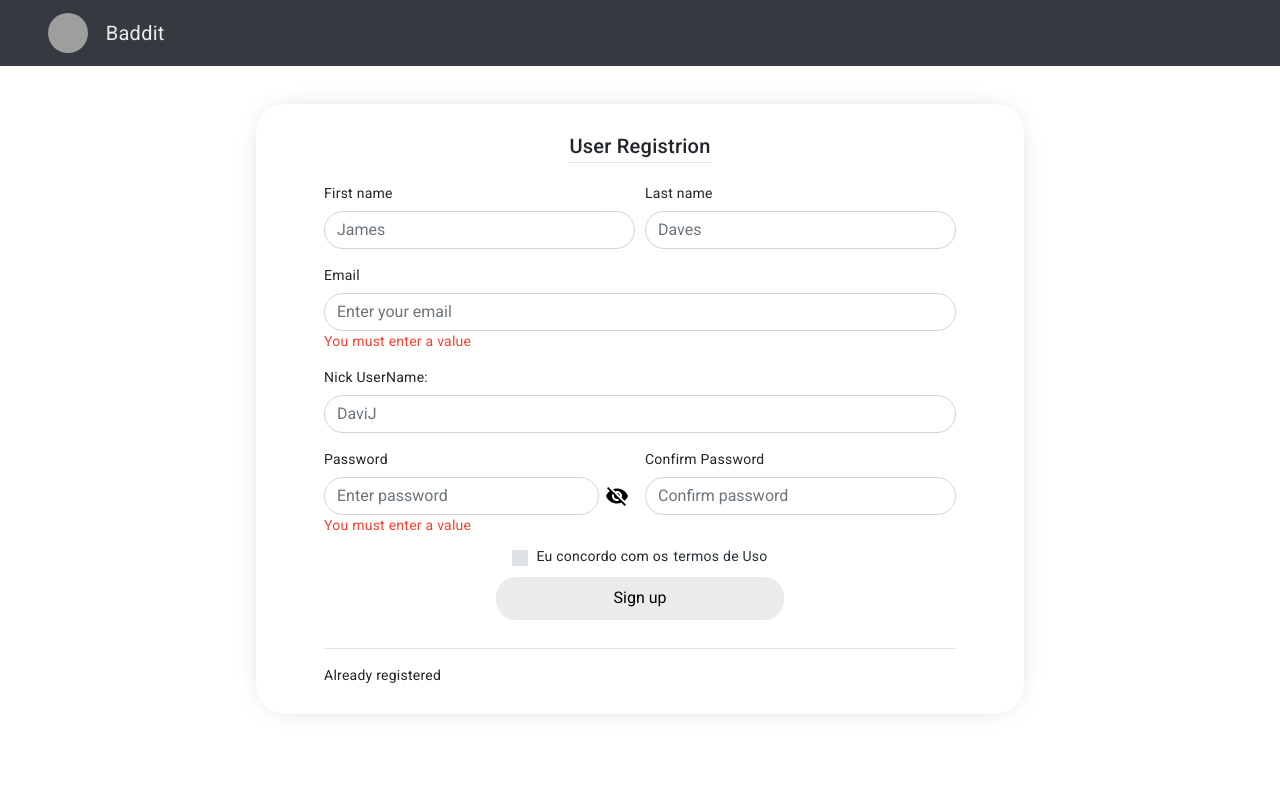
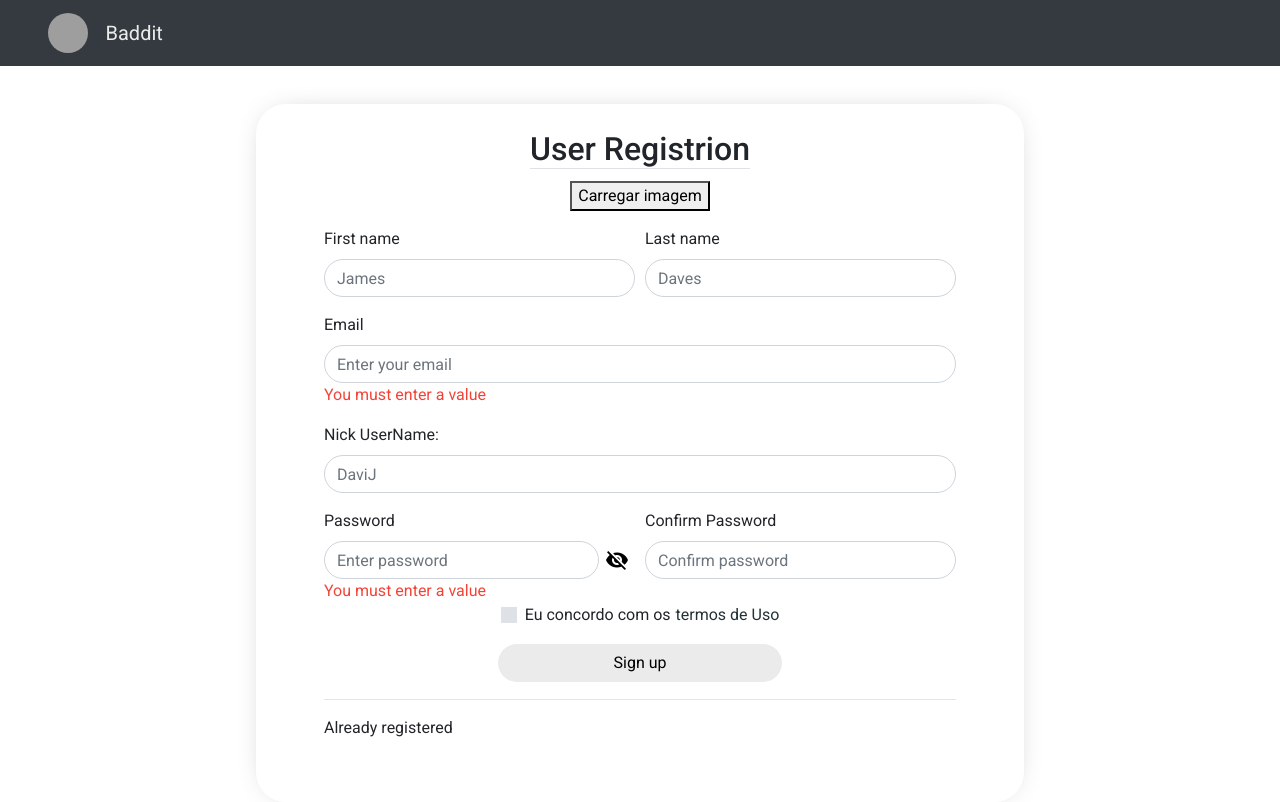
Before and after one commit to emanuelly-b-s/Baddit, an Angular app in the folder Front/: page /createnewaccount in a window 1280 px wide. Built offline with nearby package versions, Linux system fonts and the light colour scheme; grey boxes are pictures that could not be loaded.

Commit message:
add upload photo

```diff
--- a/Front/src/app/app.component.css
+++ b/Front/src/app/app.component.css
@@ -1,8 +1,10 @@
-*
+/* *
 {
   margin: 0;
+} */
+
+
+
+html, body {
+  min-height:500px;
 }
-
-body{
-  margin: 0;
-}
--- /dev/null
+++ b/Front/src/app/app.component.scss
@@ -0,0 +1,5 @@
+:host {
+    width: 100%;
+    height: 100%;
+}
+html, body{ height: max-content;}
--- a/Front/src/app/newaccount/newaccount.component.css
+++ b/Front/src/app/newaccount/newaccount.component.css
@@ -1,3 +1,8 @@
+
+*{
+    word-break:keep-all;
+}
+
 a:link {
     transition: all 0.5s;
     color: #223237;
@@ -14,6 +19,10 @@ a:hover {
 
 }
 
+.imgRegister{
+    height: 30%;
+}
+
 .mb-3,
 .my-3 {
     margin-bottom: 1rem !important;
@@ -23,11 +32,12 @@ a:hover {
     align-content: center;
     justify-content: center;
     align-items: center;
-
+    height: 100%;
 }
 
 form {
     width: 100%;
+    height: max-content;
 }
 
 
@@ -36,7 +46,6 @@ form {
     flex-direction: row;
     align-content: center;
     justify-content: center;
-    height: max-content;
     width: 60%;
     margin: 3% auto;
     padding: 2% 5%;
@@ -141,13 +150,7 @@ a {
     color: rgb(255 255 255 / 90%);
 }
 
-.example-container {
-    display: grid;
-    align-content: center;
-    justify-content: center;
-    align-items: center;
-    justify-items: center;
-}
+
 
 .navbar {
     position: relative;
@@ -167,34 +170,6 @@ a {
 }
 
 
-.card-body {
-    flex: 1 1 auto;
-    padding: var(--bs-card-spacer-y) var(--bs-card-spacer-x);
-    color: var(--bs-card-color);
-    display: flex;
-    flex-direction: column;
-    flex-wrap: nowrap;
-    align-content: center;
-    justify-content: center;
-    align-items: center;
-    text-align: center;
-}
-
-.card {
-    width: 80%;
-    display: flex;
-    align-items: center;
-    justify-content: center;
-}
-
-.card-title {
-    color: #448379;
-    font-family: 'Raleway' 'sans-serif';
-    font-weight: 500;
-    margin: 2%;
-    font-size: x-large;
-
-}
 
 .btnCon {
     display: flex;
--- a/Front/src/app/newaccount/newaccount.component.html
+++ b/Front/src/app/newaccount/newaccount.component.html
@@ -10,6 +10,13 @@
   <div class="input-group mb-3">
     <h2 class="border-bottom">User Registrion</h2>
     <form class="p-1">
+      <div class="form-group" style="display: flex;
+      align-items: center;
+      align-content: center;
+      justify-content: center;
+      height: 20%;" >
+        <app-uploader></app-uploader>
+      </div>
       <div class="form-row">
         <div class="form-group col-sm-6">
           <label>First name</label>
@@ -28,29 +35,26 @@
         <input class="form-control" type="text" placeholder="DaviJ" />
       </div>
       <app-create-password></app-create-password>
-      <div class="form-row" style="display: flex;
+      <div class="form-group" style="display: flex;
           align-items: center;
           align-content: center;
           justify-content: center;
           height: 20%;
       ">
         <div class="btnCon">
-          <div class="form-row ">
+          <div class="form-group">
             <div class="custom-control">
               <input type="checkbox" class="custom-control-input" id="customCheck1" />
               <label class="custom-control-label" style="display: flex;">Eu concordo com os <a class="register" href="#"
                   style="margin-left: 5px;"> termos de Uso</a></label>
             </div>
           </div>
-          <button class="btn px-5">Sign up</button>
+          <button class="btn px-5" style="display: flex; justify-content: center;">Sign up</button>
         </div>
       </div>
-      <hr>
-      <div class="form-row">
-        <div class="form-group col-12">
-          <a class="register">Already registered</a>
-        </div>
-      </div>
+      <hr />
+      <div class="form-group"><a class="register">Already registered</a></div>
+
     </form>
   </div>
 </div>
--- a/Front/src/app/uploader/uploader.component.css
+++ b/Front/src/app/uploader/uploader.component.css
@@ -0,0 +1,3 @@
+input{
+    word-break: keep-all;
+}
--- a/Front/src/app/uploader/uploader.component.html
+++ b/Front/src/app/uploader/uploader.component.html
@@ -1,3 +1,3 @@
 
-<input type="file" #file placeholder="Choose file" (change)="uploadFile(file.files)" style="display:none;">
-<button mat-raised-button color="primary" (click)="file.click()">Carregar imagem</button>
+<input type="file" #file placeholder="Choose file" (change)="uploadFile(file.files)" style="display: none;">
+<button  (click)="file.click()">Carregar imagem</button>
--- a/Front/src/index.html
+++ b/Front/src/index.html
@@ -14,7 +14,7 @@
     integrity="sha384-MCw98/SFnGE8fJT3GXwEOngsV7Zt27NXFoaoApmYm81iuXoPkFOJwJ8ERdknLPMO" crossorigin="anonymous">
 </head>
 
-<body class="mat-typography">
+<body>
   <app-root></app-root>
 </body>
 
--- a/Front/src/styles.css
+++ b/Front/src/styles.css
@@ -1,6 +1,4 @@
-html {
-  /* padding: 0 10%; */
-}
+
 body {
   height: 100%;
   margin: 0;
```
